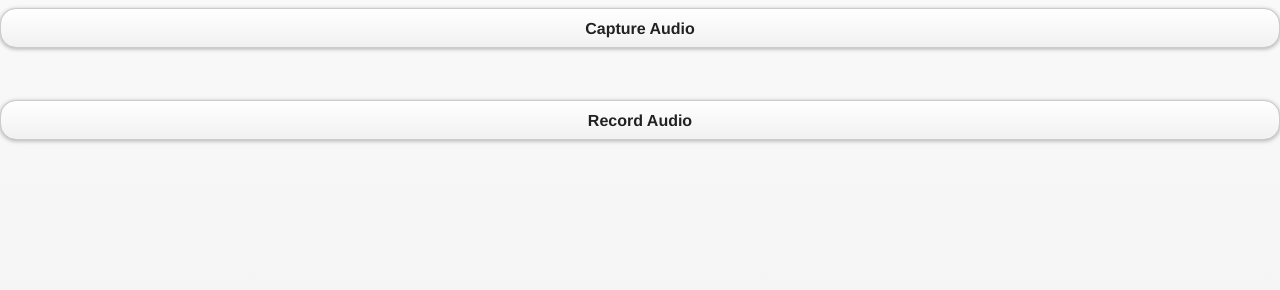
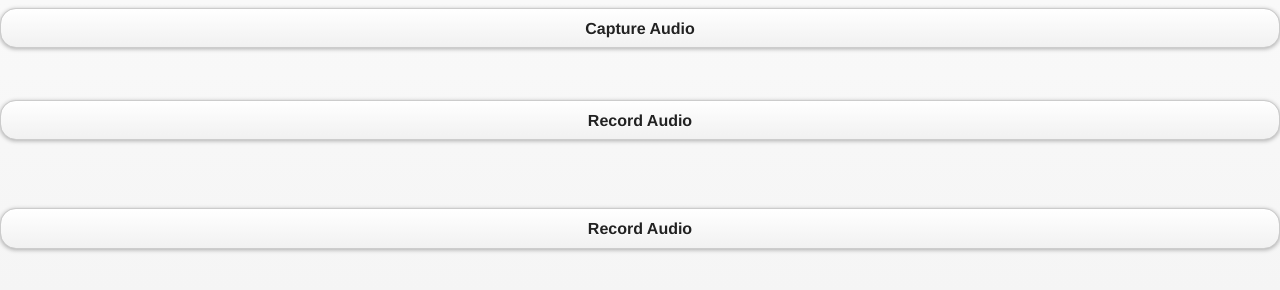
Before and after one commit to JohnGlos/phonegapTest, a plain HTML site: page assets/www/index.html in a window 1280 px wide. Both pictures are taken after a click on the link "Audio". Drawn offline with Linux system fonts and the light colour scheme.

Commit message:
audio playback

```diff
--- a/assets/www/index.html
+++ b/assets/www/index.html
@@ -205,6 +205,8 @@
 
             uploadFile(mediaFiles[i]);
         }
+
+        //file:///mnt/sdcard/My Documents/My Recordings/Voice0006.amr
     }
 
     // Called if something bad happens.
@@ -243,7 +245,54 @@
     }
 
 
+    function playRecordedSound(){
+      var src = 'file:///mnt/sdcard/My Documents/My Recordings/Voice0006.amr';
+      if (my_media == null) {
+          // Create Media object from src
+          my_media = new Media(src, onSuccess2, onError2);
+      } // else play current audio
+      // Play audio
+      my_media.play();
 
+      // Update my_media position every second
+      if (mediaTimer == null) {
+          mediaTimer = setInterval(function() {
+              // get my_media position
+              my_media.getCurrentPosition(
+                  // success callback
+                  function(position) {
+                      if (position > -1) {
+                          setAudioPosition((position) + " sec");
+                      }
+                  },
+                  // error callback
+                  function(e) {
+                      alert("Error getting pos=" + e);
+                      setAudioPosition("Error: " + e);
+                  }
+              );
+          }, 1000);
+      }
+    }
+
+        // onSuccess2 Callback
+        //
+        function onSuccess2() {
+            console.log("playAudio():Audio Success");
+        }
+
+        // onError2 Callback
+        //
+        function onError2(error) {
+            alert('code: '    + error.code    + '\n' +
+                  'message: ' + error.message + '\n');
+        }
+
+        // Set audio position
+        //
+        function setAudioPosition(position) {
+            document.getElementById('audio_position').innerHTML = position;
+        }
 
 
 
@@ -673,7 +722,9 @@
 	<div data-role="page" id="audioPage">
     <button onclick="captureAudio();">Capture Audio</button> <br/><br/>
 		<button onclick="recordAudio();">Record Audio</button> <br>
-    <p id="audio_position"></p>
+    <p id="audio_position"></p><br/>
+    <button onclick="playRecordedSound();">Record Audio</button> <br>
+
 	</div>
 
 	<div data-role="page" id="notificationsPage">
```
